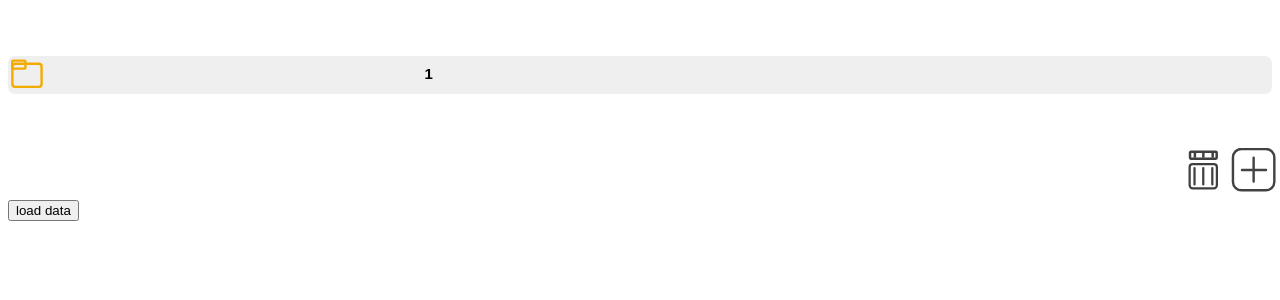
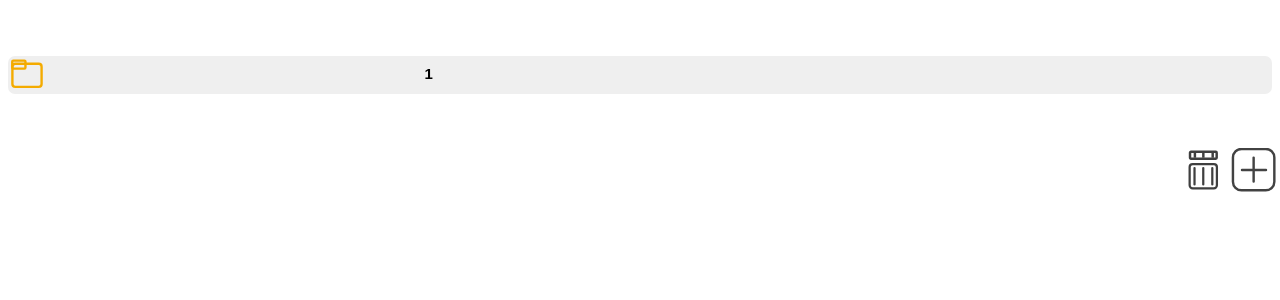
Before and after one commit to Josh-Reimer/Manual-Server, a Flask app: template templates/index.html in a window 1280 px wide. Shown: the part 173-473 px from the top of the page. Run offline with Flask 3, Linux system fonts and the light colour scheme; the template is opened without the code that fills it: most values are stand-ins (such as "Sample title", 1, 10 or a date in 2020); parts of the project's set-up code (start-up, migrations or seed data) failed here and were passed over; some libraries are stand-ins or nearby versions.

Commit message:
removed old debugging button and javascript function

```diff
--- a/static/controller.js
+++ b/static/controller.js
@@ -1,11 +1,4 @@
 //this script is the controller
-function display_file_names() {
-  const tester_view = document.getElementById("tester1");
-  load_url("/filenames", function(responseText) {
-    tester_view.insertAdjacentHTML("afterbegin", create_links(responseText));
-  });
-}
-
 function get_file_explorer_contents() {
   const manual_explorer = document.getElementById("manual_explorer");
 
--- a/templates/index.html
+++ b/templates/index.html
@@ -66,9 +66,7 @@
 </button>
 </div>
 
-<div id="tester1"></div>
 
-<button type="button" onclick="display_file_names()">load data</button>
 <script src="/static/drop_down.js"></script>
 <script src="/static/controller.js"></script>
 </body>
```
